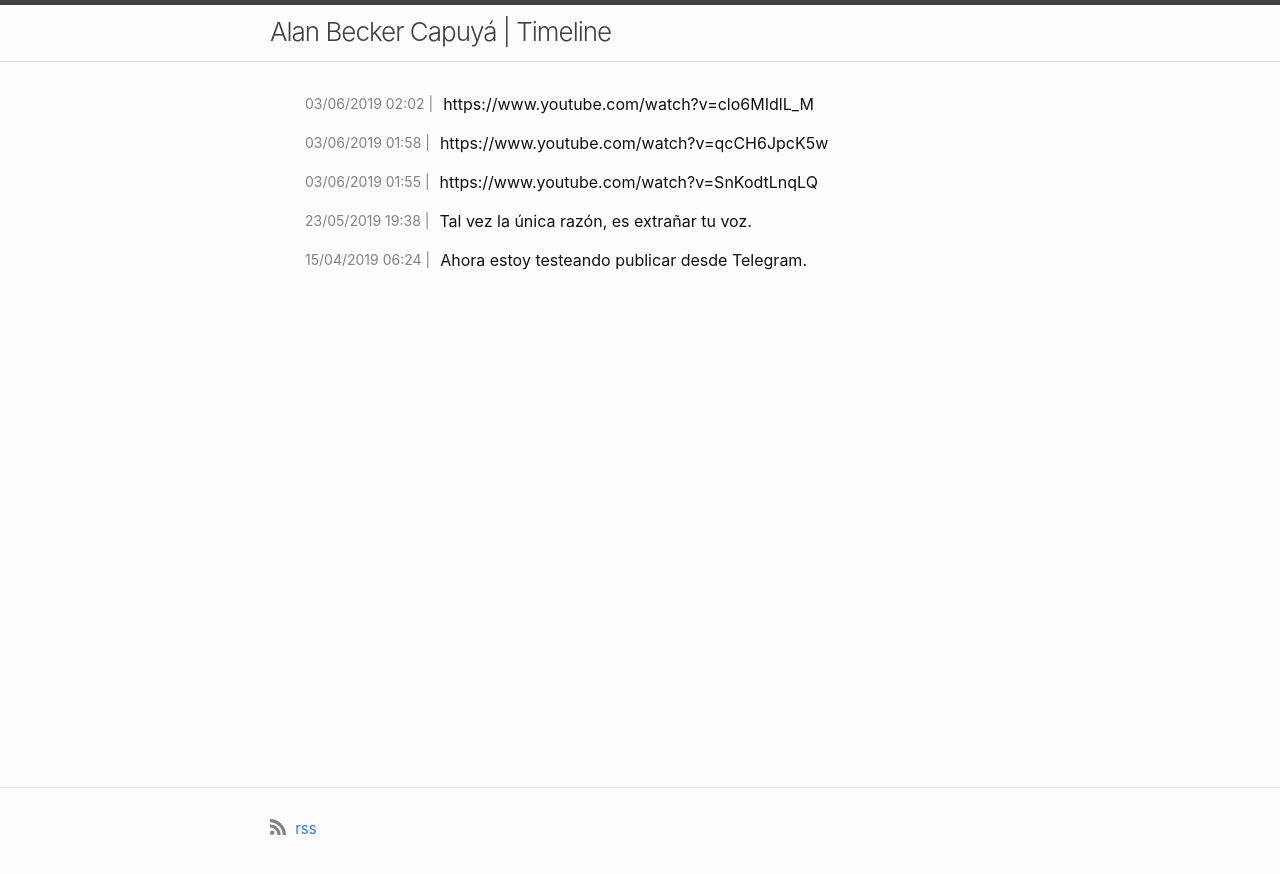
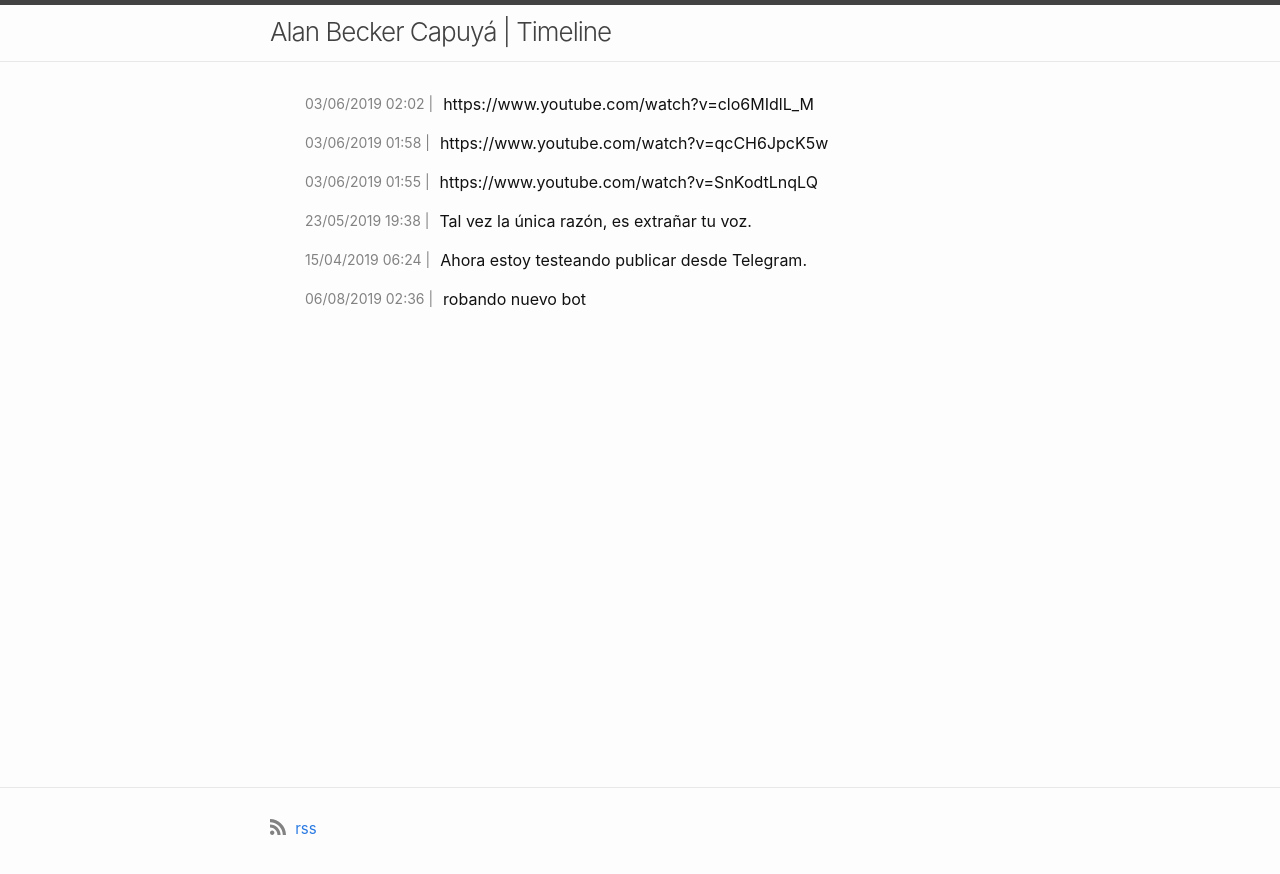
Before and after one commit to alandooz/timeline, a Jekyll site: the page built from index.md, in a window 1280 px wide. Shown: the top 874 px of the page. Built offline with Jekyll 4.4.1, drawn with Linux system fonts in a browser that asks for light colours.

Commit message:
Updated microposts.json with Lambda

```diff
--- a/_data/microposts.json
+++ b/_data/microposts.json
@@ -1 +1 @@
-[{"id":"61ca5f20-2716-46de-99d0-28d772c6dca0","micropost":"https://www.youtube.com/watch?v=clo6MIdlL_M","files":[],"created_at":"2019-06-03T02:02:18.407Z","updated_at":"2019-06-03T02:02:18.407Z"},{"id":"d8802263-6a87-4efd-a697-dde337539c95","micropost":"https://www.youtube.com/watch?v=qcCH6JpcK5w","files":[],"created_at":"2019-06-03T01:58:18.407Z","updated_at":"2019-06-03T01:58:18.407Z"},{"id":"48779bec-eaa3-4d5a-bb85-310097798cfa","micropost":"https://www.youtube.com/watch?v=SnKodtLnqLQ","files":[],"created_at":"2019-06-03T01:55:18.407Z","updated_at":"2019-06-03T01:55:18.407Z"},{"id":"0eb3fa75-5db5-4507-a8b5-06af45f5cb57","micropost":"Tal vez la única razón, es extrañar tu voz.","files":[],"created_at":"2019-05-23T19:38:07.104Z","updated_at":"2019-05-23T19:38:07.104Z"},{"id":"8e76e813-aa57-4714-b025-cbe389a61078","micropost":"Ahora estoy testeando publicar desde Telegram.","files":[],"created_at":"2019-04-15T06:24:26.275Z","updated_at":"2019-04-15T06:24:26.275Z"}]
+[{"id":"61ca5f20-2716-46de-99d0-28d772c6dca0","micropost":"https://www.youtube.com/watch?v=clo6MIdlL_M","files":[],"created_at":"2019-06-03T02:02:18.407Z","updated_at":"2019-06-03T02:02:18.407Z"},{"id":"d8802263-6a87-4efd-a697-dde337539c95","micropost":"https://www.youtube.com/watch?v=qcCH6JpcK5w","files":[],"created_at":"2019-06-03T01:58:18.407Z","updated_at":"2019-06-03T01:58:18.407Z"},{"id":"48779bec-eaa3-4d5a-bb85-310097798cfa","micropost":"https://www.youtube.com/watch?v=SnKodtLnqLQ","files":[],"created_at":"2019-06-03T01:55:18.407Z","updated_at":"2019-06-03T01:55:18.407Z"},{"id":"0eb3fa75-5db5-4507-a8b5-06af45f5cb57","micropost":"Tal vez la única razón, es extrañar tu voz.","files":[],"created_at":"2019-05-23T19:38:07.104Z","updated_at":"2019-05-23T19:38:07.104Z"},{"id":"8e76e813-aa57-4714-b025-cbe389a61078","micropost":"Ahora estoy testeando publicar desde Telegram.","files":[],"created_at":"2019-04-15T06:24:26.275Z","updated_at":"2019-04-15T06:24:26.275Z"},{"id":"83896b13-5a05-43da-8d8b-64f53c4c0893","micropost":"robando nuevo bot","files":[],"created_at":"2019-08-06T02:36:43.166Z","updated_at":"2019-08-06T02:36:43.166Z"}]
```
